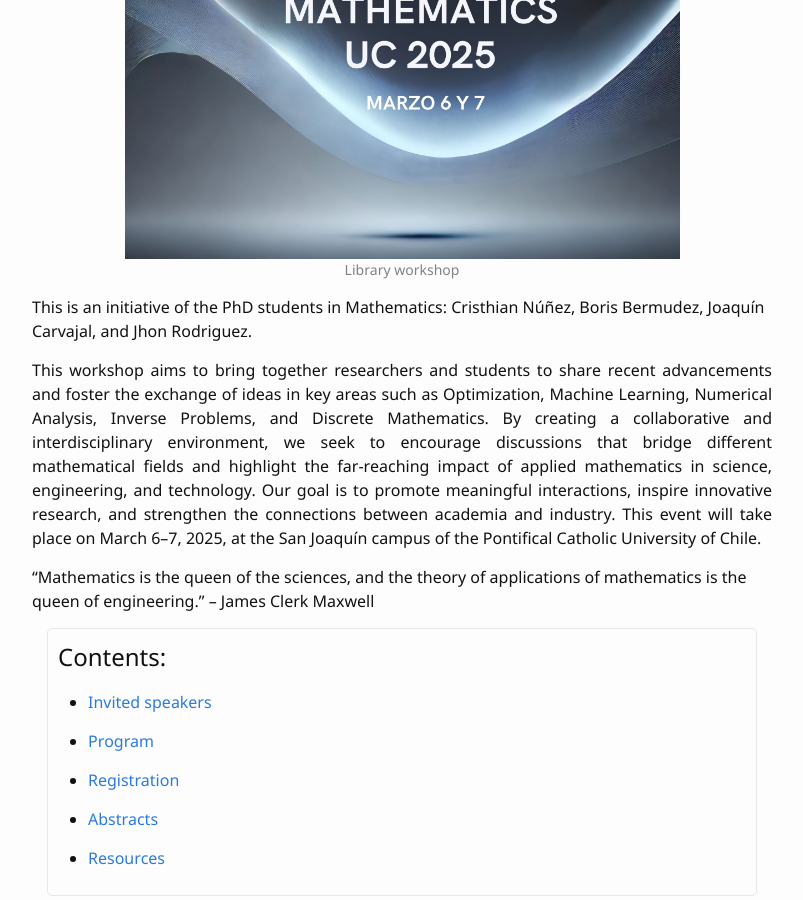
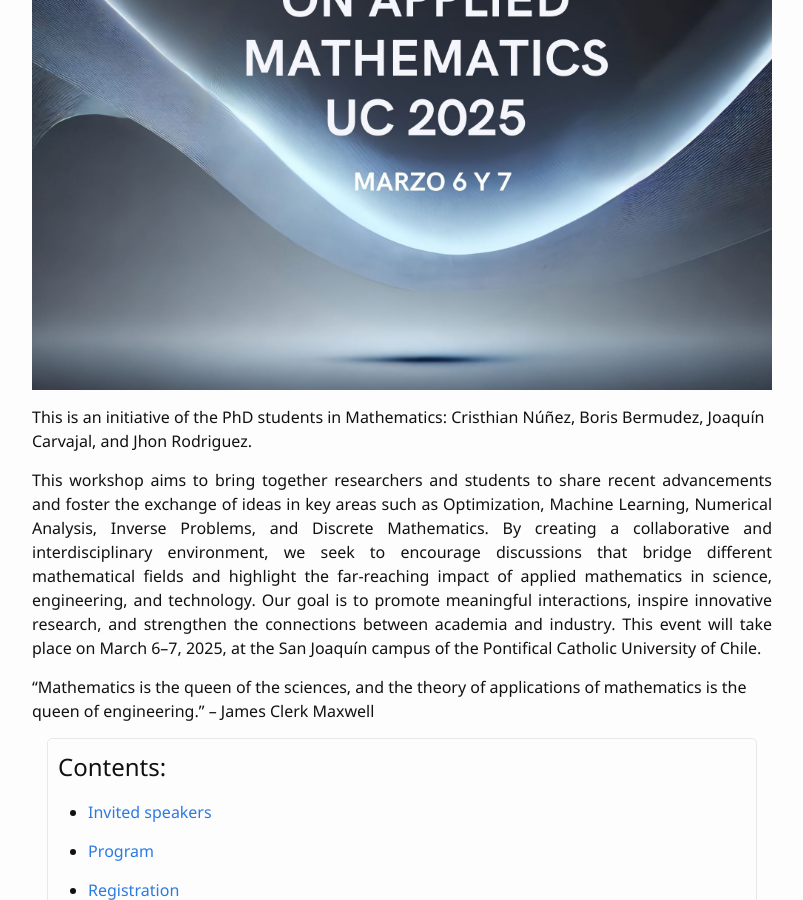
Before and after one commit to AppliedMathUC/workshop-applied-math-2025, a Jekyll site: the page built from index.md, in a window 1280 px wide and 900 px high, scrolled down 344 px. Shown: the whole window, without its empty margins (238-1041 px from the left). Built offline with Jekyll 4.4.1, drawn with Linux system fonts in a browser that asks for light colours.

Commit message:
Update index.md

```diff
--- a/index.md
+++ b/index.md
@@ -4,7 +4,7 @@
 
 # Workshop on Applied Mathematics
 
-{% include figure.html img="Workshop.jpeg" alt="intro image here" caption="Library workshop" width="75%" %}
+{% include figure.html img="Workshop.jpeg" alt="intro image here" width="100%" %}
 
 This is an initiative of the PhD students in Mathematics: Cristhian Núñez, Boris Bermudez, Joaquín Carvajal, and Jhon Rodriguez.
 
```
